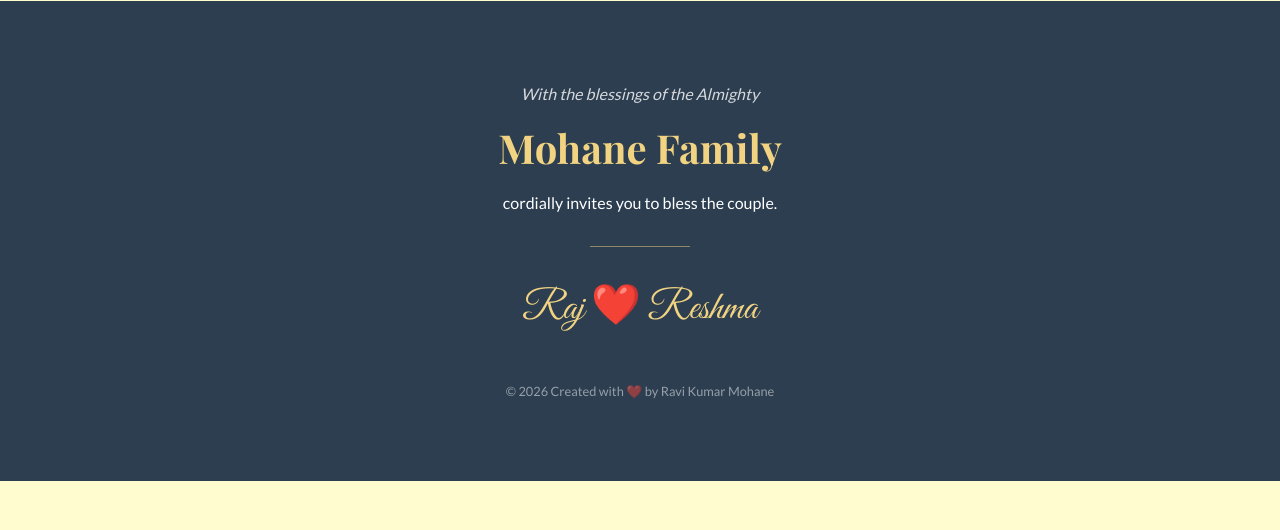
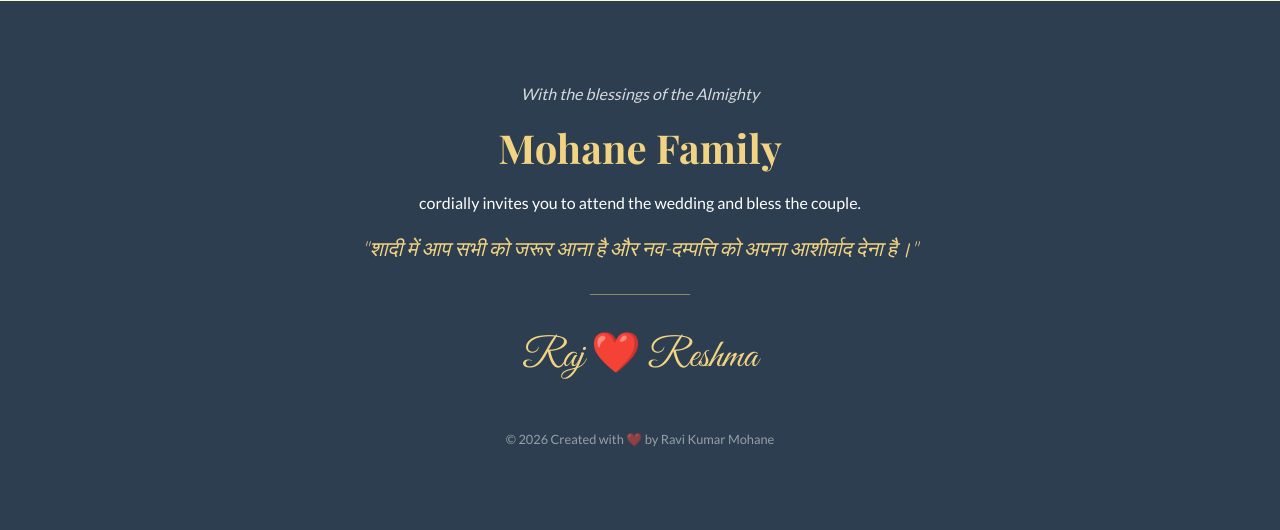
Before and after one commit to en-rmohane/raj-weds-reshma, a Flask app: page / in a window 1280 px wide. Shown: the part 4391-4921 px from the top of the page. Before the commit the page ends 4872 px from the top, so only its background shows below. Run offline with Flask 3, Linux system fonts and the light colour scheme; some web fonts are replaced.

Commit message:
Add warm invitation and styling to footer

```diff
--- a/static/style.css
+++ b/static/style.css
@@ -579,6 +579,14 @@ footer {
     text-align: center;
 }
 
+.warm-invitation {
+    font-size: 1.3rem;
+    color: var(--gold-light);
+    margin: 15px 0;
+    font-style: italic;
+    font-weight: 300;
+}
+
 .final-message {
     font-style: italic;
     opacity: 0.8;
--- a/templates/index.html
+++ b/templates/index.html
@@ -194,7 +194,8 @@
         <div class="container">
             <p class="final-message">With the blessings of the Almighty</p>
             <h2 class="mohane-family">Mohane Family</h2>
-            <p>cordially invites you to bless the couple.</p>
+            <p>cordially invites you to attend the wedding and bless the couple.</p>
+            <p class="warm-invitation">"शादी में आप सभी को जरूर आना है और नव-दम्पत्ति को अपना आशीर्वाद देना है।"</p>
             <div class="divider"></div>
             <p class="signature">Raj ❤️ Reshma</p>
             <p class="copyright">&copy; 2026 Created with ❤️ by Ravi Kumar Mohane</p>
```
